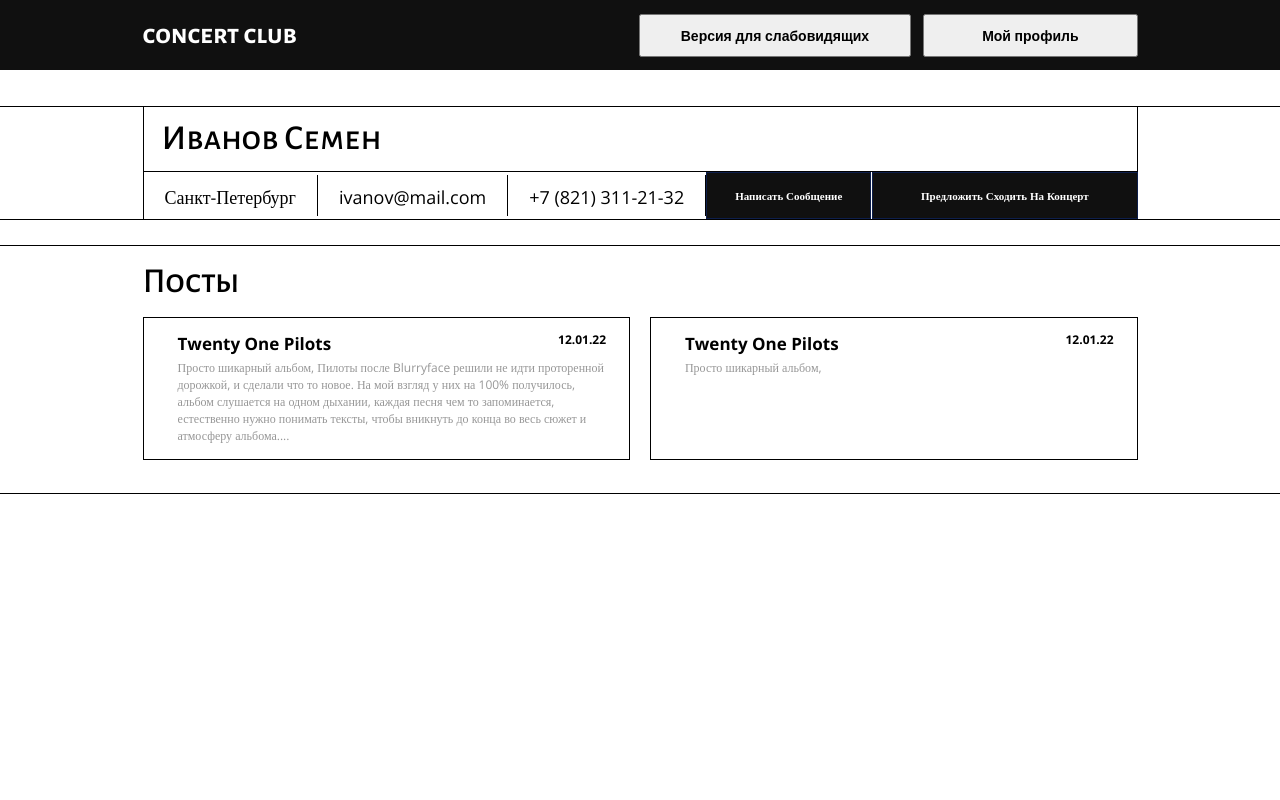
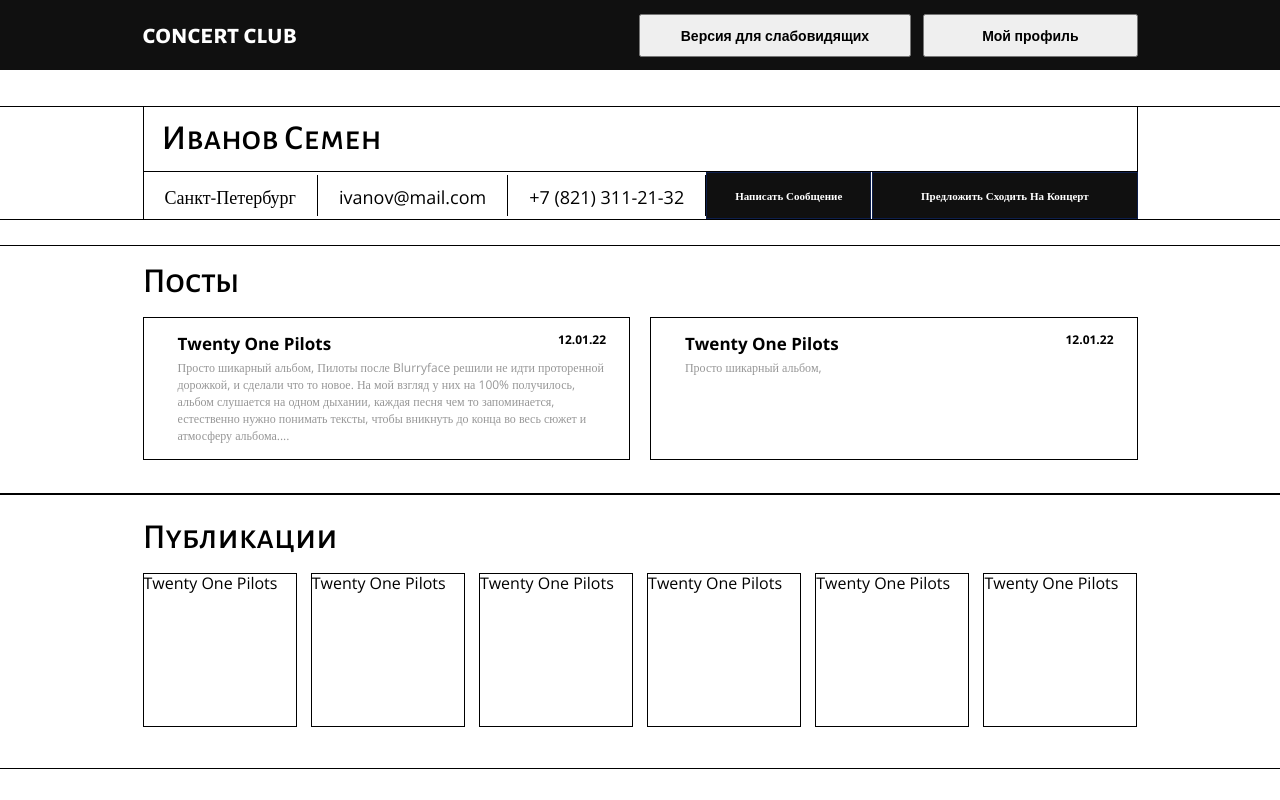
Before and after one commit to shumilina-polina/React-Users, a React (Create React App) app: page /user in a window 1280 px wide. Built offline with nearby package versions, Linux system fonts and the light colour scheme.

Commit message:
create: publications section

```diff
--- a/src/pages/UserPage/UserPage.module.scss
+++ b/src/pages/UserPage/UserPage.module.scss
@@ -85,3 +85,25 @@
     height: 143px;
   }
 }
+
+.public {
+  .wrapper {
+    border-top: 1px solid rgba(0, 0, 0, 1);
+    border-bottom: 1px solid rgba(0, 0, 0, 1);
+    padding: 23px 0 41px 0;
+  }
+  &_title {
+    font-family: "Alegreya Sans SC";
+    font-style: normal;
+    font-weight: 500;
+    font-size: 35px;
+    line-height: 40px;
+    color: $text-color;
+    margin-bottom: 15px;
+  }
+  &_wrapper {
+    display: flex;
+    align-items: center;
+    justify-content: space-between;
+  }
+}
--- a/src/pages/UserPage/UserPage.tsx
+++ b/src/pages/UserPage/UserPage.tsx
@@ -1,10 +1,15 @@
 import { Post } from "./components/Post/Post";
+import { Publication } from "./components/Publication/Publication";
 import s from "./UserPage.module.scss";
 
 type PostType = {
   title: string;
   date: string;
   content: string;
+  id: number;
+};
+type PublicationType = {
+  title: string;
   id: number;
 };
 
@@ -22,6 +27,33 @@ export const UserPage = () => {
       title: "Twenty One Pilots",
       date: "12.01.22",
       content: "Просто шикарный альбом, ",
+    },
+  ];
+
+  const publications: PublicationType[] = [
+    {
+      id: 1,
+      title: "Twenty One Pilots",
+    },
+    {
+      id: 2,
+      title: "Twenty One Pilots",
+    },
+    {
+      id: 1,
+      title: "Twenty One Pilots",
+    },
+    {
+      id: 2,
+      title: "Twenty One Pilots",
+    },
+    {
+      id: 1,
+      title: "Twenty One Pilots",
+    },
+    {
+      id: 2,
+      title: "Twenty One Pilots",
     },
   ];
 
@@ -58,6 +90,18 @@ export const UserPage = () => {
           </div>
         </div>
       </section>
+      <section className={s.public}>
+        <div className={s.wrapper}>
+          <div className="container">
+            <h2 className={s.public_title}>Публикации</h2>
+            <div className={s.public_wrapper}>
+              {publications.map((publication) => (
+                <Publication key={publication.id} title={publication.title} />
+              ))}
+            </div>
+          </div>
+        </div>
+      </section>
     </>
   );
 };
--- /dev/null
+++ b/src/pages/UserPage/components/Publication/Publication.module.scss
@@ -0,0 +1,7 @@
+@import "../../../../styles/variables.scss";
+
+.public {
+  width: 154px;
+  height: 154px;
+  border: 1px solid rgba(0, 0, 0, 1);
+}
--- /dev/null
+++ b/src/pages/UserPage/components/Publication/Publication.tsx
@@ -0,0 +1,9 @@
+import s from "./Publication.module.scss";
+
+type Props = {
+  title: string;
+};
+
+export const Publication = ({ title }: Props) => {
+  return <article className={s.public}>{title}</article>;
+};
```
